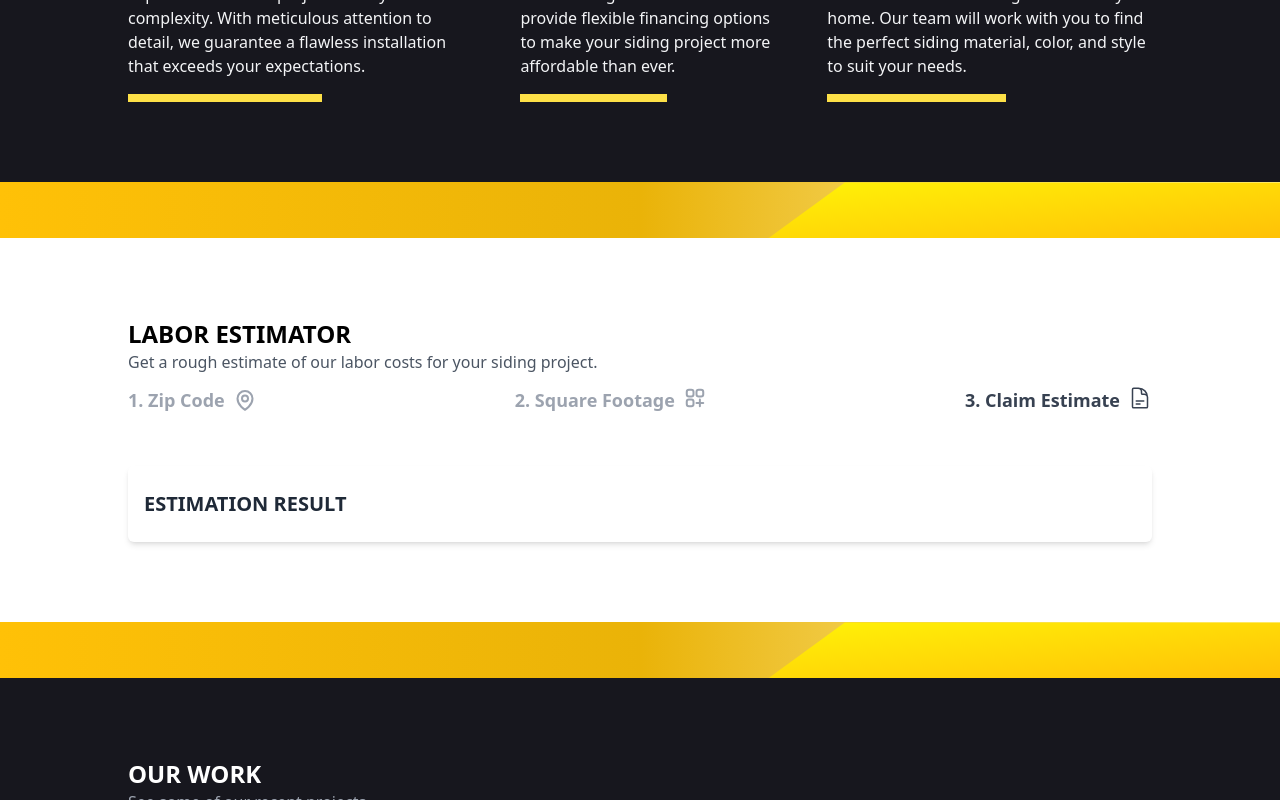
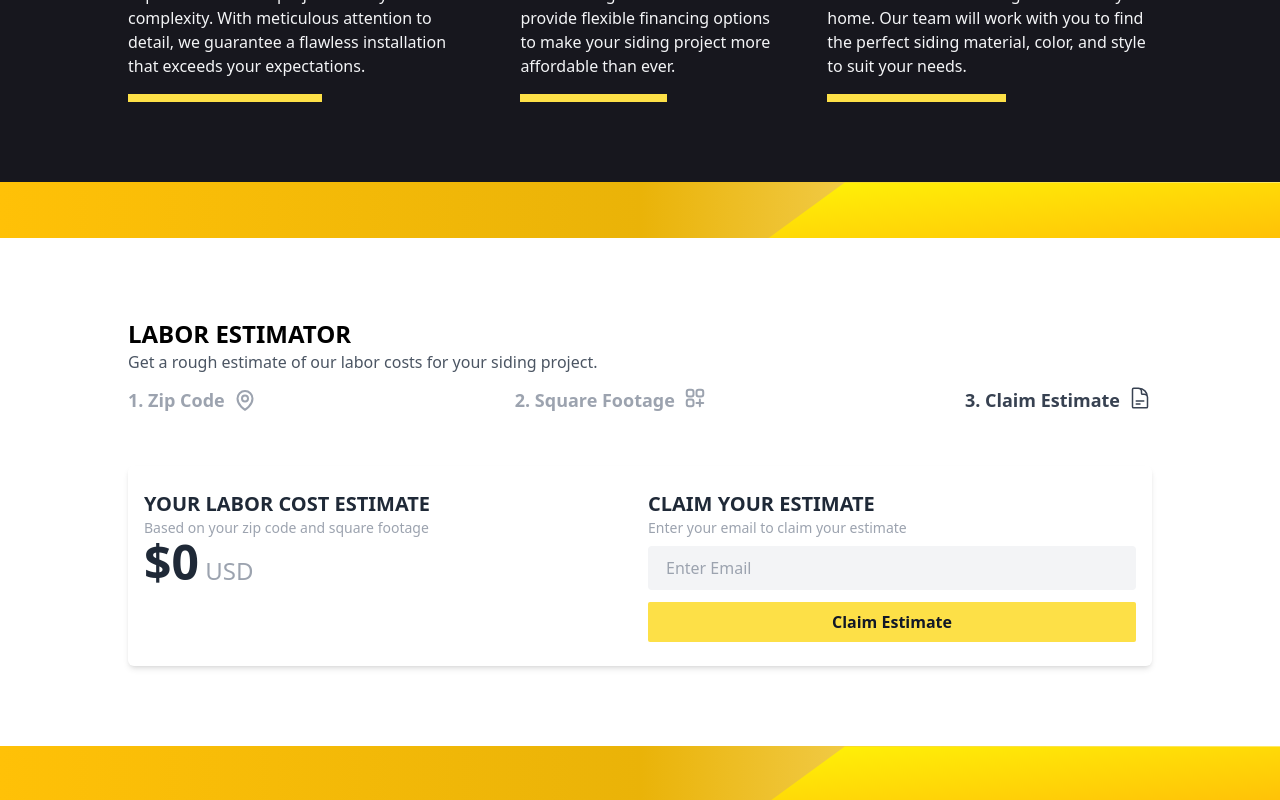
Before and after one commit to ErikBahena/reconco_siding, a Next.js app: page / in a window 1280 px wide. Both pictures are taken after a click on the element "3. Claim Estimate". Shown: the part 791-1591 px from the top of the page. Built offline with nearby package versions, Linux system fonts and the light colour scheme.

Commit message:
claim estimate step

```diff
--- a/src/pages/index.tsx
+++ b/src/pages/index.tsx
@@ -52,29 +52,31 @@ const estimatorSteps = [
   EstimatorStep.Result,
 ];
 
+// price per square foot
+const PRICE_PER_SQUARE_FOOT = 1.5;
+
 export default function Home() {
   const [estimatorStep, setEstimatorStep] = useState<EstimatorStep>(
     EstimatorStep.InputZipCode
   );
 
-  const [sidingType, setSidingType] = useState("");
-  const [squareFootage, setSquareFootage] = useState(0);
+  const [estimate, setEstimate] = useState(0);
+
+  const [squareFootage, setSquareFootage] = useState<number>(0);
   const [zipCode, setZipCode] = useState("");
   const [zipCodeStatus, setZipCodeStatus] = useState<
     "loading" | "valid" | "invalid" | ""
-  >(""); // 'loading' | 'valid' | 'invalid
+  >("");
 
-  const [price, setPrice] = useState(0);
+  const [email, setEmail] = useState("");
+  const [emailStatus, setEmailStatus] = useState<
+    "loading" | "valid" | "invalid" | ""
+  >("");
 
-  const handleSidingTypeChange = (
-    event: React.ChangeEvent<HTMLSelectElement>
-  ) => {
-    setSidingType(event.target.value);
-  };
-
-  //   one liner
   const isZipCodeValid = (zipCode: string) =>
-    /^[0-9]{0,5}$/.test(zipCode) && zipcodes.lookup(zipCode) !== undefined;
+    /^[0-9]{0,5}$/.test(zipCode) &&
+    zipcodes.lookup(zipCode) !== undefined &&
+    zipcodes.lookup(zipCode)?.state === "WA";
 
   const handleZipCodeChange = (event: React.ChangeEvent<HTMLInputElement>) => {
     // filter only for numbers upto 5 digits
@@ -114,23 +116,44 @@ export default function Home() {
     event: React.ChangeEvent<HTMLInputElement>
   ) => {
     setSquareFootage(Number(event.target.value));
+    setEstimate(Number(event.target.value) * PRICE_PER_SQUARE_FOOT);
   };
 
   const handleSquareFootageSubmit = () => {
     setEstimatorStep(EstimatorStep.Result);
   };
 
-  const calculatePrice = () => {
-    // Perform price calculation based on sidingType and squareFootage
-    // Set the calculated price using setPrice
+  const handleEmailChange = (event: React.ChangeEvent<HTMLInputElement>) => {
+    const isValid = /^[^\s@]+@[^\s@]+\.[^\s@]+$/.test(event.target.value);
+
+    if (isValid) {
+      setEmailStatus("valid");
+    }
+
+    if (!isValid) {
+      setEmailStatus("invalid");
+    }
+
+    if (event.target.value.length === 0) {
+      setEmailStatus("invalid");
+    }
+
+    setEmail(event.target.value);
   };
 
-  const handleEmailClick = () => {
-    // Handle email click event
-  };
+  const handleEmailSubmit = () => {
+    const isValid = /^[^\s@]+@[^\s@]+\.[^\s@]+$/.test(email);
 
-  const handleEstimateClick = () => {
-    // Handle in-person estimate click event
+    if (isValid) {
+      setEmailStatus("valid");
+    }
+
+    if (!isValid) {
+      setEmailStatus("invalid");
+      return;
+    }
+
+    setEmailStatus("valid");
   };
 
   const imageRef = useRef<HTMLImageElement>(null);
@@ -369,7 +392,7 @@ export default function Home() {
             </div>
 
             {/* Start with a zip code step (to calculate local tax rates */}
-            <div className="rounded-md px-4 py-6 shadow-md md:mt-10">
+            <div className="rounded-md py-6 md:mt-10 md:px-4 md:shadow-md">
               {estimatorStep === EstimatorStep.InputZipCode && (
                 <div className="flex flex-col justify-between gap-4 md:flex-row">
                   {/* Show a map of the zip code area */}
@@ -387,7 +410,7 @@ export default function Home() {
                     </h3>
 
                     <p className="text-sm font-medium text-gray-400">
-                      Used to calculate local tax rates
+                      Used to ensure project is located in Washington State
                     </p>
 
                     <input
@@ -489,9 +512,76 @@ export default function Home() {
 
               {estimatorStep === EstimatorStep.Result && (
                 <>
-                  <h3 className="text-xl font-semibold uppercase text-gray-800">
-                    Estimation Result
-                  </h3>
+                  <div className="flex flex-col gap-4 md:flex-row">
+                    <div className="flex flex-1 flex-col">
+                      <h3 className="text-xl font-semibold uppercase text-gray-800">
+                        Your Labor Cost Estimate
+                      </h3>
+
+                      <p className="text-sm font-medium text-gray-400">
+                        Based on your zip code and square footage
+                      </p>
+
+                      <div className="text-5xl font-bold text-gray-800">
+                        ${numberWithCommas(estimate)}
+                        <span className="text-2xl font-medium text-gray-400">
+                          {" "}
+                          USD
+                        </span>
+                      </div>
+                    </div>
+
+                    <div className="flex flex-1 flex-col">
+                      <h3 className="text-xl font-semibold uppercase text-gray-800">
+                        Claim Your Estimate
+                      </h3>
+
+                      <p className="text-sm font-medium text-gray-400">
+                        Enter your email to claim your estimate
+                      </p>
+
+                      <div className="flex flex-col">
+                        <input
+                          type="email"
+                          className={`mt-2 rounded border-2 bg-gray-100 px-4
+                      py-2 text-gray-800
+                      ${
+                        emailStatus === "valid"
+                          ? "border-green-500"
+                          : "border-transparent"
+                      }
+                      ${
+                        emailStatus === "invalid"
+                          ? "border-red-500"
+                          : "border-transparent"
+                      }
+                      ${
+                        emailStatus === "valid"
+                          ? "focus:border-green-500 focus:outline-none"
+                          : ""
+                      }
+                      ${
+                        emailStatus === "invalid"
+                          ? "focus:border-red-500 focus:outline-none"
+                          : ""
+                      }
+                      `}
+                          placeholder="Enter Email"
+                          value={email}
+                          onChange={handleEmailChange}
+                        />
+
+                        <button
+                          className="mt-3 rounded-sm bg-yellow-300 px-4 py-2 font-bold text-gray-900 transition-all duration-300 hover:bg-yellow-400 disabled:bg-yellow-300 disabled:text-gray-900 disabled:opacity-50 disabled:hover:bg-yellow-300 disabled:hover:text-gray-900
+                "
+                          onClick={handleEmailSubmit}
+                          disabled={emailStatus === "invalid"}
+                        >
+                          Claim Estimate
+                        </button>
+                      </div>
+                    </div>
+                  </div>
                 </>
               )}
             </div>
```
